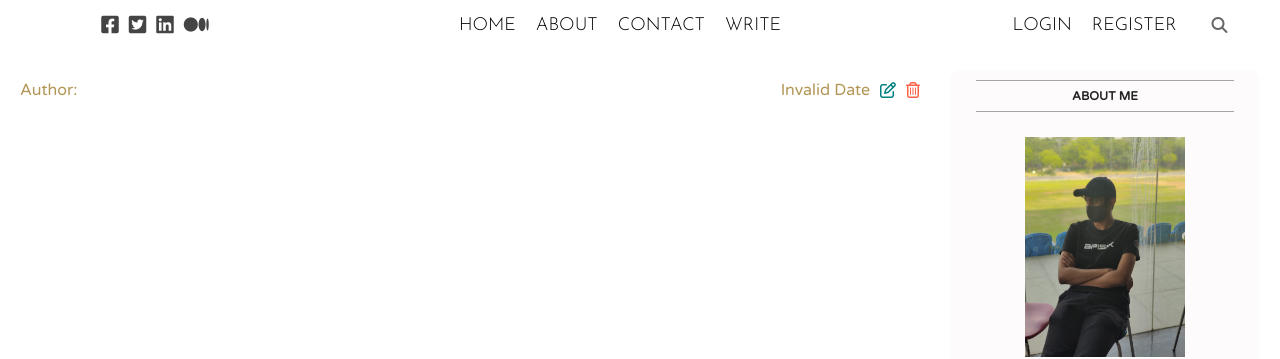
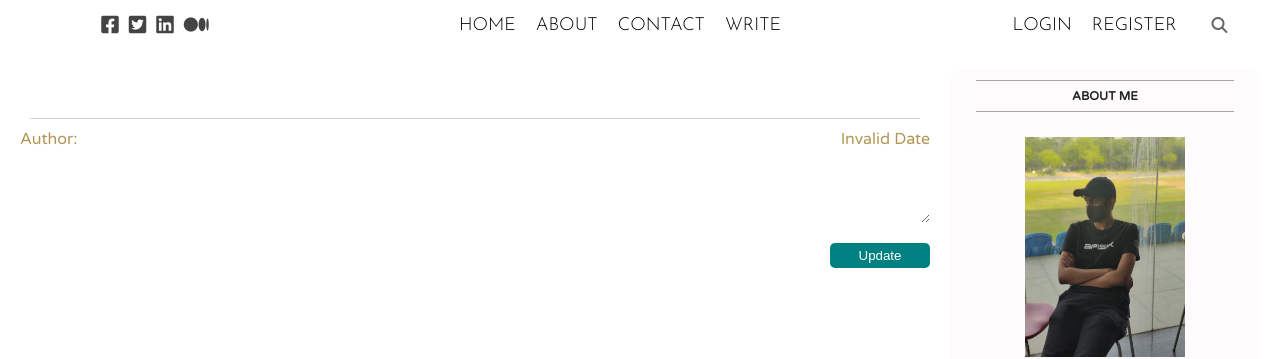
Before and after one commit to BhavyaT-135/Blog-Website---MERN-App, a React (Create React App) app in the folder client/: page /post/1 in a window 1280 px wide. Both pictures are taken after a click on the icon 888 px from the left and 90 px from the top of the page. Shown: the top 359 px of the page. Built offline with nearby package versions, Linux system fonts and the light colour scheme; no server answers.

Commit message:
✨ Update Post

```diff
--- a/client/src/components/singlePost/SinglePost.jsx
+++ b/client/src/components/singlePost/SinglePost.jsx
@@ -21,6 +21,8 @@ export default function SinglePost() {
         const getPost = async () => {
             const res = await axios.get("/posts/" + path);
             setPost(res.data);
+            setTitle(res.data.title);
+            setDesc(res.data.desc);
         };
         getPost();
     }, [path])
@@ -33,6 +35,15 @@ export default function SinglePost() {
         } catch (error) {}
     }
 
+    const handleUpdate = async () => {
+        try {
+            await axios.put("/posts/" + path, {
+                username: user.username, title, desc
+            });
+            setUpdateMode(false)
+        } catch (error) {}
+    }
+
     return (
       <div className='singlePost'>
           <div className='singlePostWrapper'>
@@ -42,9 +53,11 @@ export default function SinglePost() {
                   alt=''
                   className='singlePostImg'
                 />
-            )}
+            )}{
+                updateMode ? <input type="text" value={title} className="singlePostTitleInput" autoFocus onChange={(e) => setTitle(e.target.value)}/> :
+                (
                     <h1 className='singlePostTitle'>
-                    {post.title}
+                        {title}
                         {post.username === user?.username && (
                             <div className='singlePostEdit'>
                                 <i className='singlePostIcon far fa-edit' onClick={() => setUpdateMode(true)}></i>
@@ -52,6 +65,8 @@ export default function SinglePost() {
                             </div>
                         )}
                     </h1>
+                )
+            }
               <div className='singlePostInfo'>
                     <span className='singlePostAuthor'>
                         Author:
@@ -61,9 +76,20 @@ export default function SinglePost() {
                         </span>
                   <span className='singlePostDate'>{new Date(post.createdAt).toDateString()}</span>
               </div>
+                {
+                    updateMode ? (
+                        <textarea className="singlePostDescInput" value={desc} onChange={(e) => setDesc(e.target.value)} />
+                    ) : (
                         <p className='singlePostDesc'>
-                  {post.desc}
+                            {desc}
                         </p>
+                    )
+                }
+                {
+                    updateMode && (
+                        <button className="singlePostButton" onClick={handleUpdate}>Update</button>
+                    )
+                }
           </div>
       </div>
   )
--- a/client/src/components/singlePost/singlePost.css
+++ b/client/src/components/singlePost/singlePost.css
@@ -5,6 +5,8 @@
 .singlePostWrapper{
     padding: 20px;
     padding-right: 0px;
+    display: flex;
+    flex-direction: column;
 }
 
 .singlePostImg{
@@ -19,6 +21,20 @@
     margin: 10px;
     font-family: 'Lora', serif;
     font-size: 28px;
+}
+
+.singlePostTitleInput{
+    text-align: center;
+    margin: 10px;
+    font-family: 'Lora', serif;
+    font-size: 28px;
+    border: none;
+    color: gray;
+    border-bottom: 1px solid lightgray;
+}
+
+.singlePostTitleInput:focus{
+    outline: none;
 }
 
 .singlePostEdit{
@@ -59,3 +75,26 @@
     font-size: 30px;
     font-weight: 600;
 }
+
+.singlePostDescInput{
+    border: none;
+    color: #666;
+    font-size: 18px;
+    line-height: 25px;
+}
+
+.singlePostDescInput:focus{
+    outline: none;
+}
+
+.singlePostButton{
+    width: 100px;
+    border: none;
+    background-color: teal;
+    padding: 5px;
+    color: white;
+    border-radius: 5px;
+    cursor: pointer;
+    align-self: flex-end;
+    margin-top: 20px;
+}
```
Lines whose indentation alone changed are shown as unchanged.
